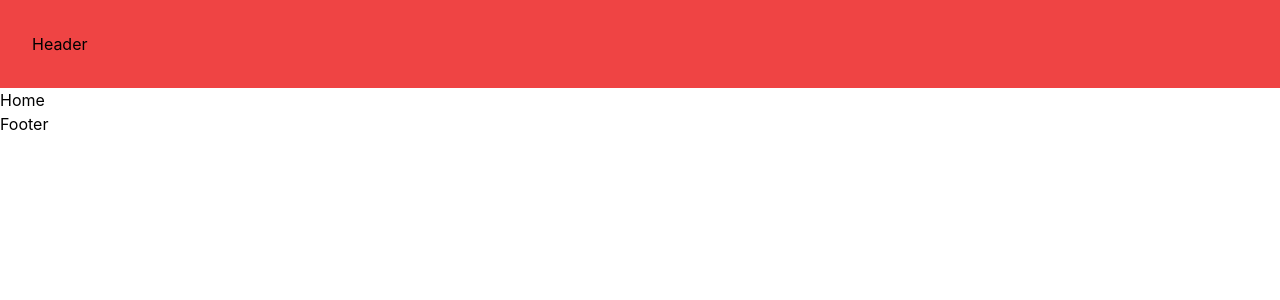
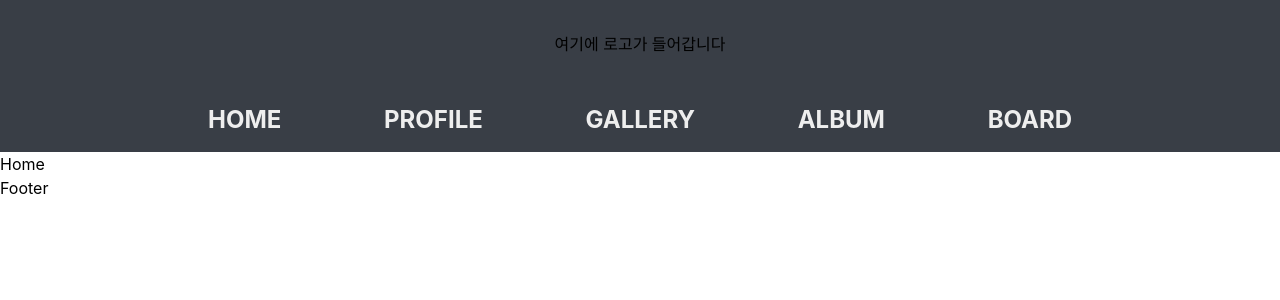
Before and after one commit to yoonui/Virtual_idol_Official_website_frontend, a React (Create React App) app: page / in a window 1280 px wide. Shown: the top 300 px of the page. Built offline with nearby package versions, Linux system fonts and the light colour scheme.

Commit message:
ADD: 헤더

```diff
--- a/src/components/basic/Header.tsx
+++ b/src/components/basic/Header.tsx
@@ -1,7 +1,32 @@
 const Header = () => {
   return (
-    <div className="w-[100%] bg-red-500 p-8">
-      <div>Header</div>
+    <div className="w-[100%] bg-[#393E46] justify-center flex items-center">
+      <div className="w-[70%]">
+        <div className="text-center my-8"> 여기에 로고가 들어갑니다 </div>
+
+        <div className="text-[#EEEEEE] font-bold text-2xl justify-between flex">
+          <button className="relative group p-4">
+            <span>HOME</span>
+            <span className="absolute -bottom-0 left-0 w-0 h-2 bg-[#00ADB5] transition-all group-hover:w-full"></span>
+          </button>
+          <button className="relative group p-4">
+            <span>PROFILE</span>
+            <span className="absolute -bottom-0 left-0 w-0 h-2 bg-[#00ADB5] transition-all group-hover:w-full"></span>
+          </button>
+          <button className="relative group p-4">
+            <span>GALLERY</span>
+            <span className="absolute -bottom-0 left-0 w-0 h-2 bg-[#00ADB5] transition-all group-hover:w-full"></span>
+          </button>
+          <button className="relative group p-4">
+            <span>ALBUM</span>
+            <span className="absolute -bottom-0 left-0 w-0 h-2 bg-[#00ADB5] transition-all group-hover:w-full"></span>
+          </button>
+          <button className="relative group p-4">
+            <span>BOARD</span>
+            <span className="absolute -bottom-0 left-0 w-0 h-2 bg-[#00ADB5] transition-all group-hover:w-full"></span>
+          </button>
+        </div>
+      </div>
     </div>
   );
 };
```
